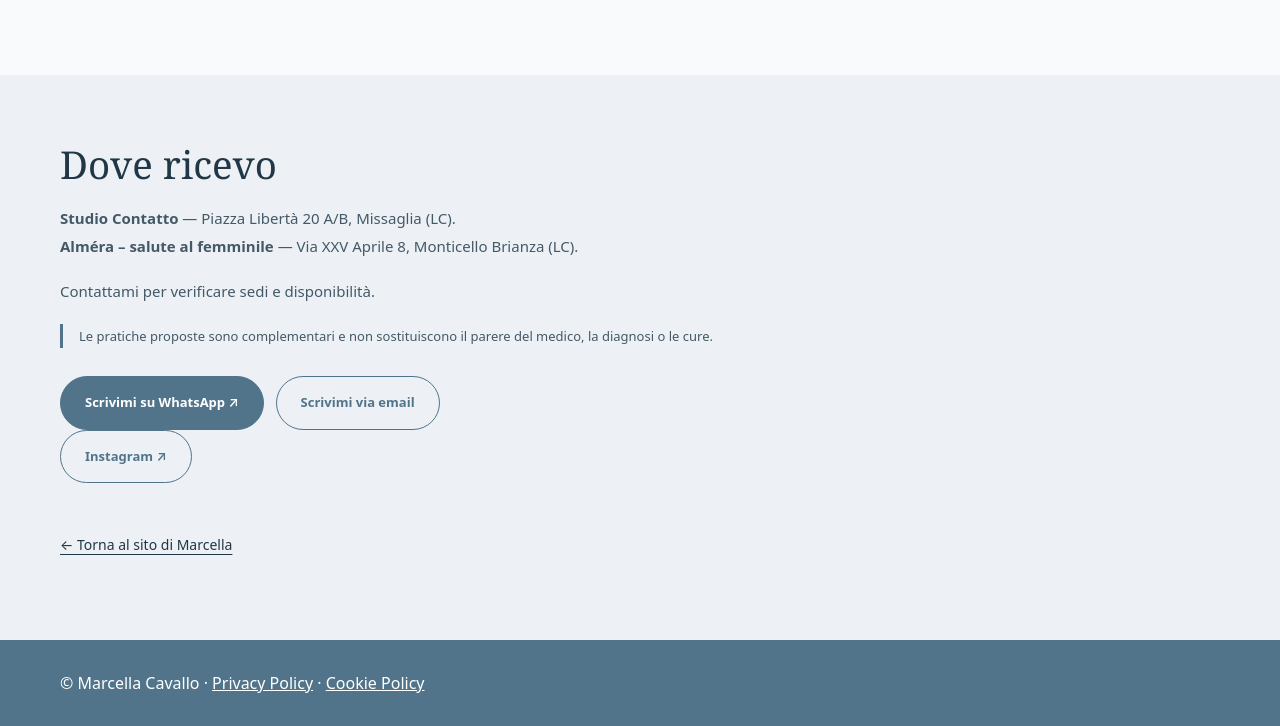
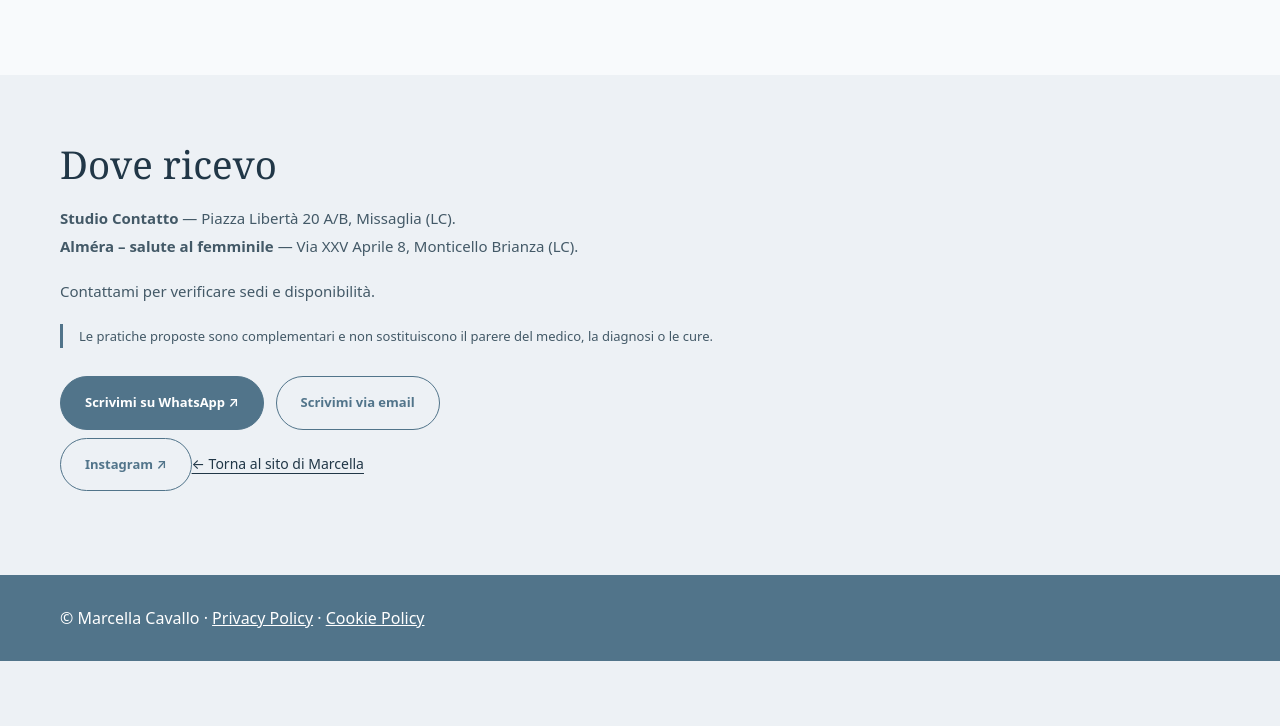
Before and after one commit to alessandrocaleffi-it/marcella-cavallo-sito, a plain HTML site: page medicina-tradizionale-cinese/index.html in a window 1280 px wide. Shown: the part 1343-2069 px from the top of the page. After the commit the page ends 2004 px from the top, so only its background shows below. Drawn offline with Linux system fonts and the light colour scheme.

Commit message:
Keep Instagram and back links within existing action group

```diff
--- a/medicina-tradizionale-cinese/index.html
+++ b/medicina-tradizionale-cinese/index.html
@@ -3,5 +3,5 @@
 <body class="service-page"><a class="skip-link" href="#contenuto">Vai al contenuto</a><header class="container nav"><a class="logo" href="../" aria-label="Marcella Cavallo, torna alla homepage"><img src="../assets/logo-fiore.png" alt="" width="70" height="70"><span>Marcella Cavallo<small>Benessere e consapevolezza</small></span></a><nav class="service-nav" aria-label="Navigazione"><a href="../">Torna al sito</a><a class="btn" href="../#contatti">Richiedi un incontro ↗</a></nav></header>
 <main id="contenuto"><section class="container service-hero"><div><div class="eyebrow">Medicina cinese · Shiatsu · Yoga</div><h1>Medicina cinese</h1><p class="service-subtitle">Uno sguardo attento alla persona</p><p class="service-intro">La medicina tradizionale cinese osserva la persona attraverso una visione d’insieme. Marcella propone trattamenti manuali ispirati a questa tradizione, con manovre e pressioni lungo i percorsi chiamati meridiani.</p><div class="service-actions"><a class="btn" href="../#contatti">Richiedi un incontro ↗</a><a class="btn outline" href="#approfondisci">Scopri di più</a></div></div><figure class="service-art"><img src="../assets/marcella-ritratto-v3.jpg" alt="Marcella Cavallo" width="1080" height="1350" loading="lazy"></figure></section>
 <section class="service-content" id="approfondisci"><div class="container service-content-grid"><article class="service-panel"><h2>Quando può esserti utile?</h2><p>Puoi chiedere informazioni quando desideri dedicare attenzione al corpo nei periodi di tensione, stress, stanchezza o cambiamento, anche nell’ambito del benessere femminile.</p></article><article class="service-panel"><h2>Come si svolge un incontro?</h2><p>L’incontro parte dall’ascolto della tua situazione e delle tue aspettative. Il trattamento manuale viene adattato alla persona e, quando appropriato, possono essere proposte tecniche complementari come coppettazione o moxibustione, spiegandone le modalità.</p></article><article class="service-panel"><h2>Uno sguardo alla pratica</h2><p>Qi e meridiani appartengono al modello tradizionale cinese e non corrispondono a strutture anatomiche accertate dalla medicina scientifica.</p></article><article class="service-panel"><h2>Un percorso personale</h2><p>Ogni persona arriva con una storia e un momento diversi. L’ascolto iniziale aiuta a comprendere le esigenze e a scegliere insieme il modo più adatto di vivere l’incontro.</p></article></div></section>
-<section class="container service-location"><h2>Dove ricevo</h2><p><strong>Studio Contatto</strong> — Piazza Libertà 20 A/B, Missaglia (LC).<br><strong>Alméra – salute al femminile</strong> — Via XXV Aprile 8, Monticello Brianza (LC).</p><p>Contattami per verificare sedi e disponibilità.</p><p class="service-note">Le pratiche proposte sono complementari e non sostituiscono il parere del medico, la diagnosi o le cure.</p><div class="service-actions"><a class="btn" href="https://wa.me/393392947691?text=Buongiorno%20Marcella%2C%20vorrei%20informazioni%20su%20Medicina%20tradizionale%20cinese.">Scrivimi su WhatsApp ↗</a><a class="btn outline" href="mailto:info@marcellacavallo.it">Scrivimi via email</a></div><a class="btn outline" href="https://www.instagram.com/marcella_cavallo/" target="_blank" rel="noopener noreferrer" aria-label="Visita il profilo Instagram di Marcella Cavallo">Instagram ↗</a></div><div class="service-actions"><a class="service-back" href="../">← Torna al sito di Marcella</a></section></main>
+<section class="container service-location"><h2>Dove ricevo</h2><p><strong>Studio Contatto</strong> — Piazza Libertà 20 A/B, Missaglia (LC).<br><strong>Alméra – salute al femminile</strong> — Via XXV Aprile 8, Monticello Brianza (LC).</p><p>Contattami per verificare sedi e disponibilità.</p><p class="service-note">Le pratiche proposte sono complementari e non sostituiscono il parere del medico, la diagnosi o le cure.</p><div class="service-actions"><a class="btn" href="https://wa.me/393392947691?text=Buongiorno%20Marcella%2C%20vorrei%20informazioni%20su%20Medicina%20tradizionale%20cinese.">Scrivimi su WhatsApp ↗</a><a class="btn outline" href="mailto:info@marcellacavallo.it">Scrivimi via email</a></div><a class="btn outline" href="https://www.instagram.com/marcella_cavallo/" target="_blank" rel="noopener noreferrer" aria-label="Visita il profilo Instagram di Marcella Cavallo">Instagram ↗</a><a class="service-back" href="../">← Torna al sito di Marcella</a></section></main>
 <footer class="service-footer"><div class="container">© Marcella Cavallo · <a href="../privacy.html">Privacy Policy</a> · <a href="../cookie.html">Cookie Policy</a></div></footer></body></html>
```
